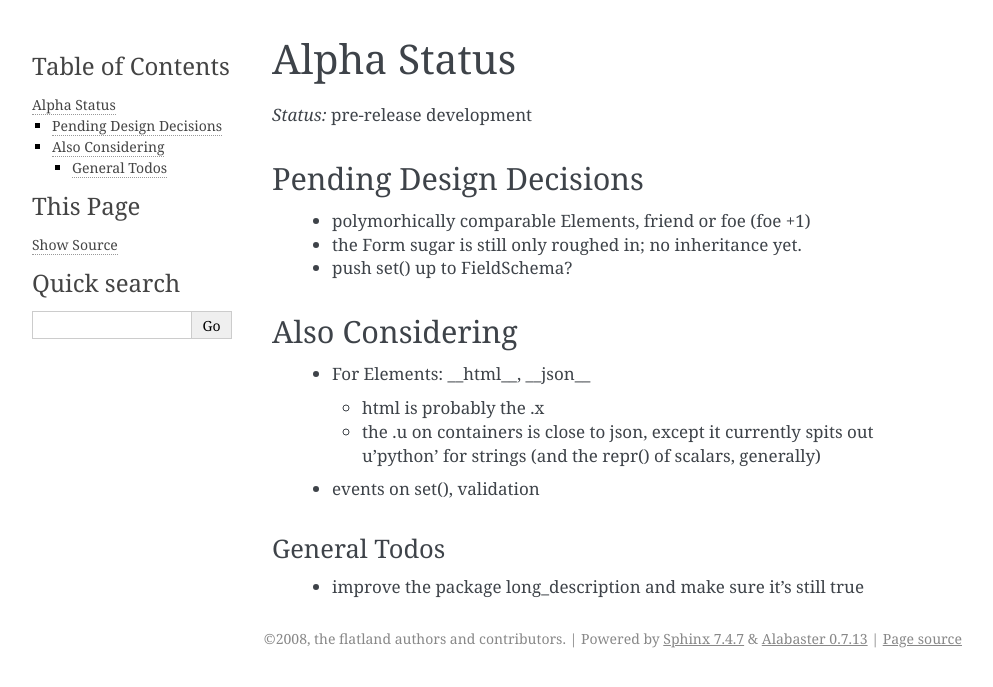
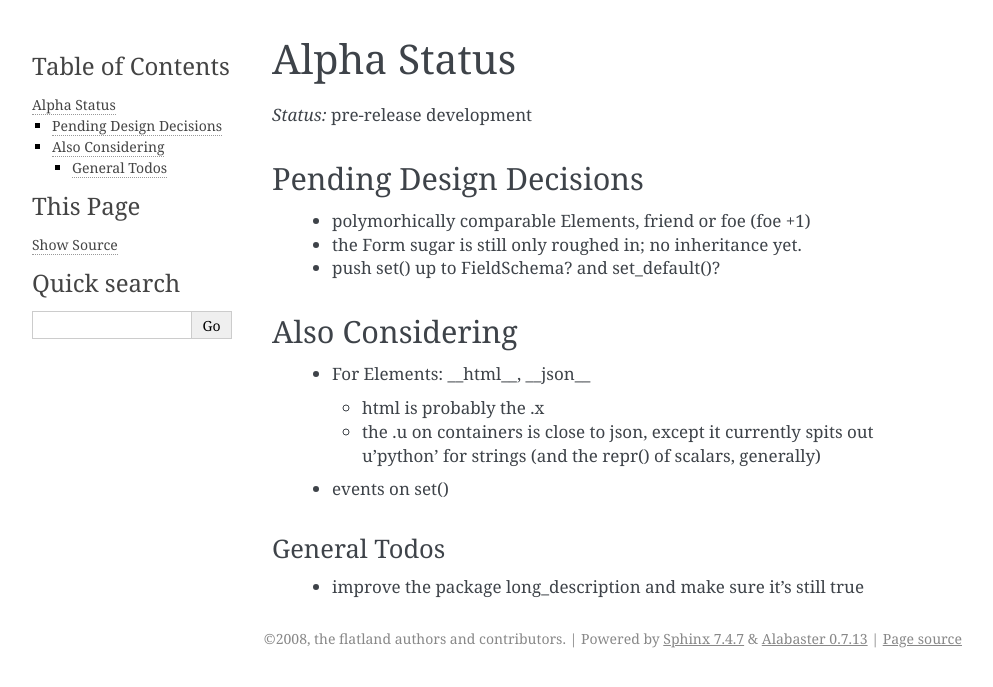
Before and after one commit to discorporate/flatland, a Sphinx documentation site: the page built from docs/alpha.txt, in a window 1280 px wide. Shown: the top 687 px of the page, without its empty margins (148-1141 px from the left). Built offline with Sphinx 7.4.7, drawn with Linux system fonts in a browser that asks for light colours.

Commit message:
Updates.

```diff
--- a/docs/alpha.txt
+++ b/docs/alpha.txt
@@ -9,7 +9,7 @@ Pending Design Decisions
 
  - polymorhically comparable Elements, friend or foe (foe +1)
  - the Form sugar is still only roughed in; no inheritance yet.
- - push set() up to FieldSchema?
+ - push set() up to FieldSchema?  and set_default()?
 
 Also Considering
 ----------------
@@ -21,7 +21,7 @@ Also Considering
     - the .u on containers is close to json, except it currently spits
       out u'python' for strings (and the repr() of scalars, generally)
 
-  - events on set(), validation
+  - events on set()
 
 General Todos
 ~~~~~~~~~~~~~
```
